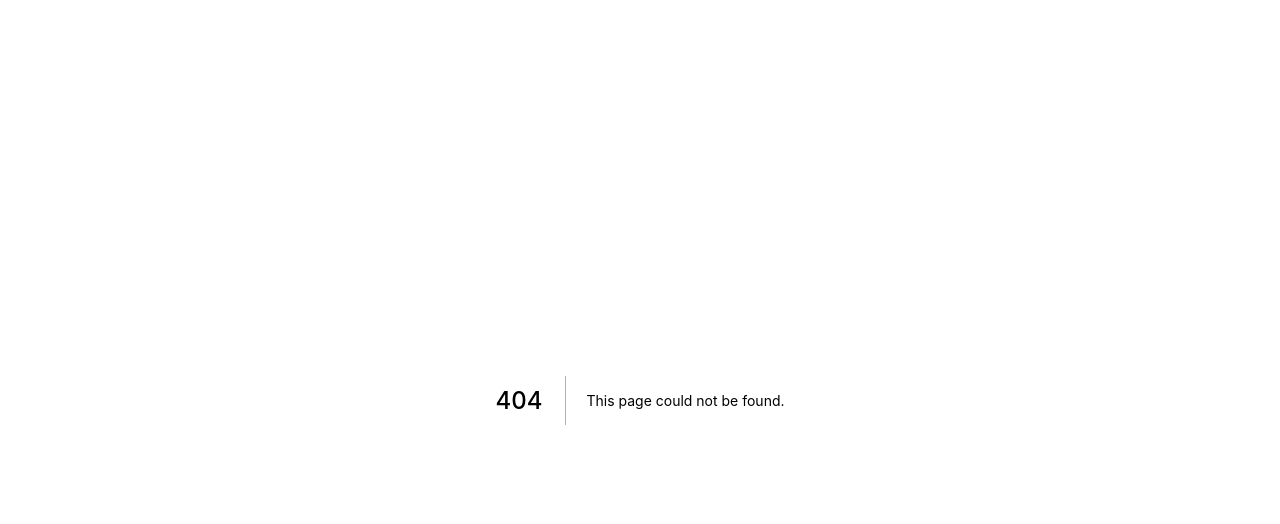
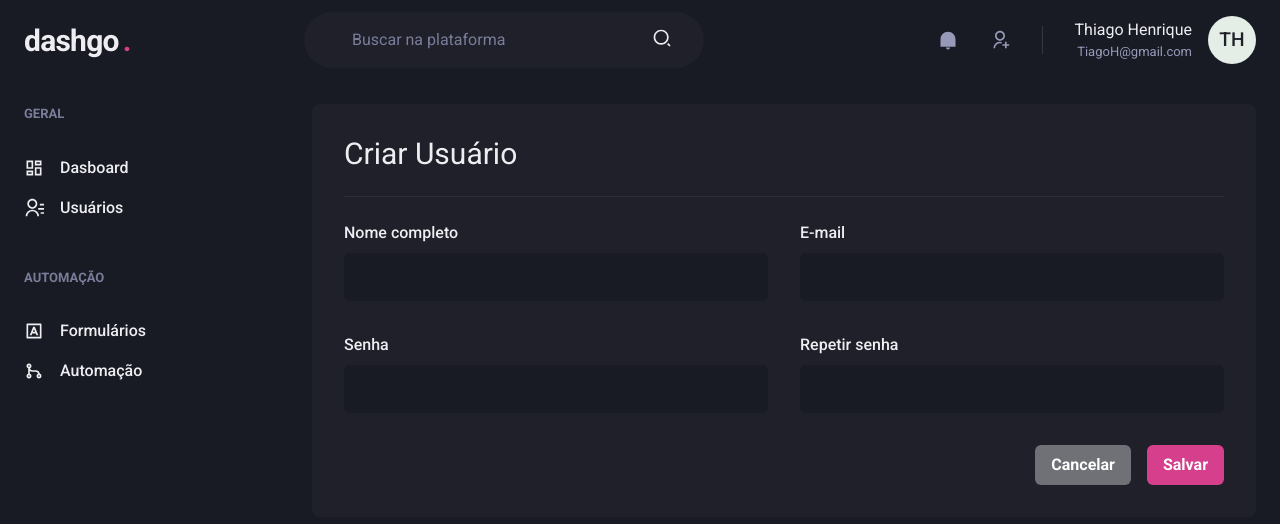
Before and after one commit to fna1r/dashgo, a Next.js app: page /users/create in a window 1280 px wide. Before the commit this address had no page. Shown: the top 524 px of the page. Built offline with nearby package versions, Linux system fonts and the light colour scheme.

Commit message:
Form de criação.

```diff
--- /dev/null
+++ b/src/pages/users/create.tsx
@@ -0,0 +1,41 @@
+import { Box, Button, Divider, Flex, Heading, HStack, SimpleGrid, Stack } from "@chakra-ui/react";
+import { Input } from "../../components/Form/Input";
+
+import { Header } from "../../components/Header";
+
+import { Sidebar } from "../../components/Sidebar";
+
+
+export default function CreateUser() {
+    return (
+        <Box>
+            <Header />
+            <Flex w='100%' my='6' maxWidth={1480} mx='auto' px='6'>
+                <Sidebar />
+
+                <Box flex='1' borderRadius={8} bg='gray.800' padding='8'>
+                  <Heading size='lg' fontWeight='normal'>Criar Usuário</Heading>
+
+                  <Divider my='6' borderColor='gray.700'/>
+
+                  <Stack spacing='8'>
+                    <SimpleGrid minChildWidth='240px' spacing='8' w='100%'>
+                        <Input name='name' label='Nome completo' />
+                        <Input name='email' type='email' label='E-mail' />
+                    </SimpleGrid>
+                    <SimpleGrid minChildWidth='240px' spacing='8' w='100%'>
+                        <Input name='password' type='password' label='Senha' />
+                        <Input name='password_confimation' type='password' label='Repetir senha' />
+                    </SimpleGrid>
+                  </Stack>
+                  <Flex mt='8' justify='flex-end'>
+                    <HStack spacing='4'>
+                        <Button colorScheme='whiteAlpha'>Cancelar</Button>
+                        <Button colorScheme='pink'>Salvar</Button>
+                    </HStack>
+                  </Flex>
+                </Box>
+            </Flex>
+        </Box>
+    );
+}
```
